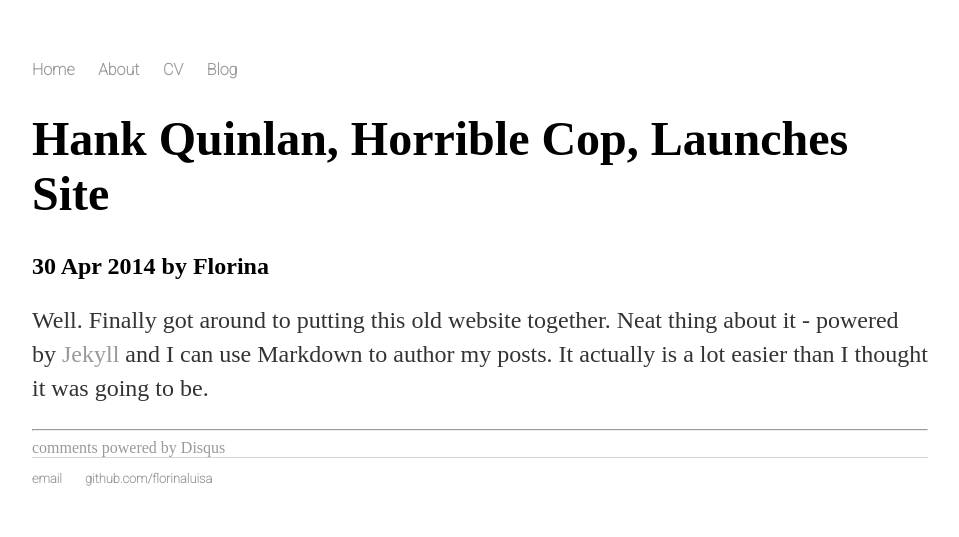
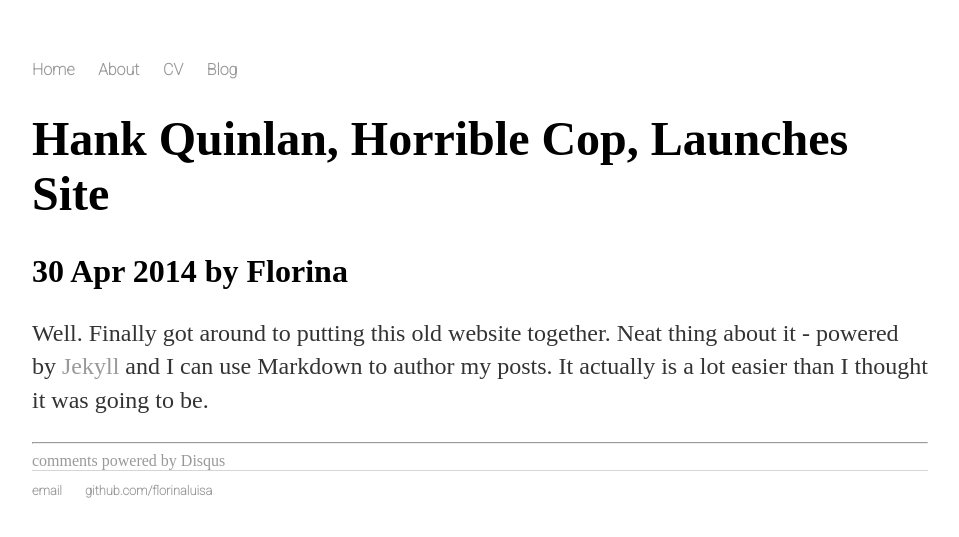
Before and after one commit to Florinaluisa/Test.io, a Jekyll site: the page built from _posts/2014-04-30-hank-quinlan-site-launched.md, in a window 1280 px wide. Shown: the top 537 px of the page, without its empty margins (160-1119 px from the left). Built offline with Jekyll 4.4.1, drawn with Linux system fonts in a browser that asks for light colours; some web fonts are replaced; comment, search, counter and statistics services are not loaded.

Commit message:
Update main.css

```diff
--- a/css/main.css
+++ b/css/main.css
@@ -24,6 +24,11 @@ h1 {
     font-size: 3em;
     font-family:'Chango', cursive;
 }
+h2 {
+    font-size: 2em;
+    font-family:'Roboto, sans-serif;
+    font-weight: bold;
+}
 p {
     font-size: 1.5em;
     line-height: 1.4em;
```
